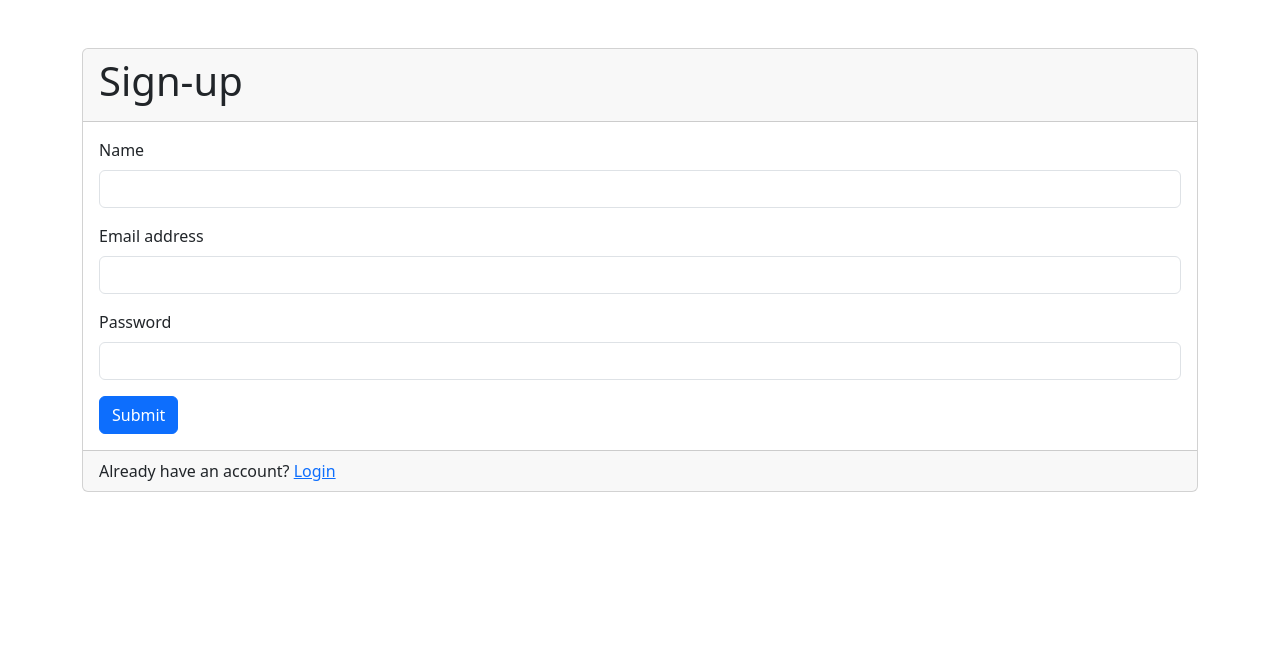
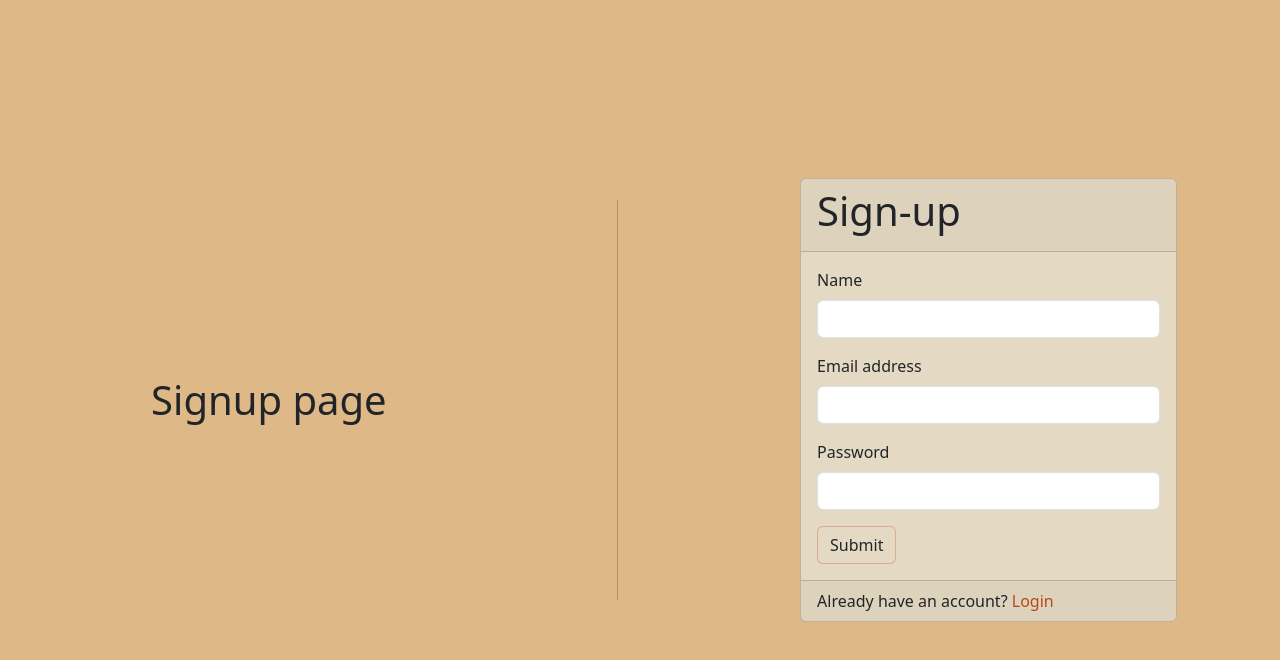
Before and after one commit to Shaik8708/BasicTest, a website: page signup-page.html in a window 1280 px wide. Drawn offline with nearby package versions, Linux system fonts and the light colour scheme.

Commit message:
added bootstrap styles to the code.

```diff
--- a/db.json
+++ b/db.json
@@ -13,6 +13,12 @@
       "email": "subhan@gmail.com",
       "password": "Subhan",
       "id": 2
+    },
+    {
+      "name": "Basan",
+      "email": "basan@gmail.com",
+      "password": "Basan",
+      "id": 3
     }
   ]
 }
--- a/signup-page.html
+++ b/signup-page.html
@@ -1,5 +1,5 @@
 <!DOCTYPE html>
-<html lang="en">
+<html lang="en" class="h-100">
   <head>
     <meta charset="UTF-8" />
     <meta name="viewport" content="width=device-width, initial-scale=1.0" />
@@ -9,9 +9,25 @@
       href="node_modules/bootstrap/dist/css/bootstrap.css"
     />
   </head>
-  <body>
-    <div class="container mt-5">
-      <div class="card">
+  <style>
+    #btn-submit:hover {
+      background-color: #d8bd8a !important;
+      border: solid 1px rgba(88, 40, 23, 0.5);
+    }
+  </style>
+  <body class="h-100">
+    <div
+      class="container-fluid d-flex align-items-center justify-content-around"
+      style="background-color: burlywood; height: 100%"
+    >
+      <div>
+        <h1 class="mt-2 mx-5">Signup page</h1>
+      </div>
+      <div class="d-flex h-50">
+        <div class="vr"></div>
+      </div>
+      <div style="width: 30%" class="d-flex">
+        <div class="card w-100" style="background-color: #e4d9c3">
           <div class="card-header">
             <h1>Sign-up</h1>
           </div>
@@ -22,33 +38,38 @@
                 <input type="text" class="form-control" id="name" />
               </div>
               <div class="mb-3">
-              <label for="email" class="form-label"
-                >Email address</label
-              >
-              <input
-                type="email"
-                class="form-control"
-                id="email"
-              />
+                <label for="email" class="form-label">Email address</label>
+                <input type="email" class="form-control" id="email" />
               </div>
               <div class="mb-3">
-              <label for="password" class="form-label"
-                >Password</label
+                <label for="password" class="form-label">Password</label>
+                <input type="password" class="form-control" id="password" />
+              </div>
+              <button
+                type="submit"
+                class="btn"
+                id="btn-submit"
+                style="
+                  background-color: #e4d9c3;
+                  border: solid 1px rgba(207, 129, 100, 0.5);
+                "
               >
-              <input
-                type="password"
-                class="form-control"
-                id="password"
-              />
-            </div>
-            <button type="submit" class="btn btn-primary">Submit</button>
+                Submit
+              </button>
             </form>
           </div>
           <div class="card-footer">
-            Already have an account? <a href="./login-page.html">Login</a>
+            Already have an account?
+            <a
+              href="./login-page.html"
+              style="text-decoration: none; color: rgb(186, 71, 29)"
+              >Login</a
+            >
           </div>
         </div>
       </div>
+    </div>
+
     <script>
       const loggedIn = localStorage.getItem("loggedIn");
       if (loggedIn) {
--- a/signup-page.js
+++ b/signup-page.js
@@ -27,7 +27,6 @@ signupForm.addEventListener("submit", (ele) => {
         },
       })
         .then((response) => response.json())
-        // .then((json) => console.log(json));
         window.location.href = "home.html"
         localStorage.setItem('loggedIn',true);
     }else{
```
Also changed, not shown: home.html (+12 -5 lines), index.html (+9 -2 lines), login-page.html (+42 -7 lines). Lines whose indentation alone changed are shown as unchanged.
